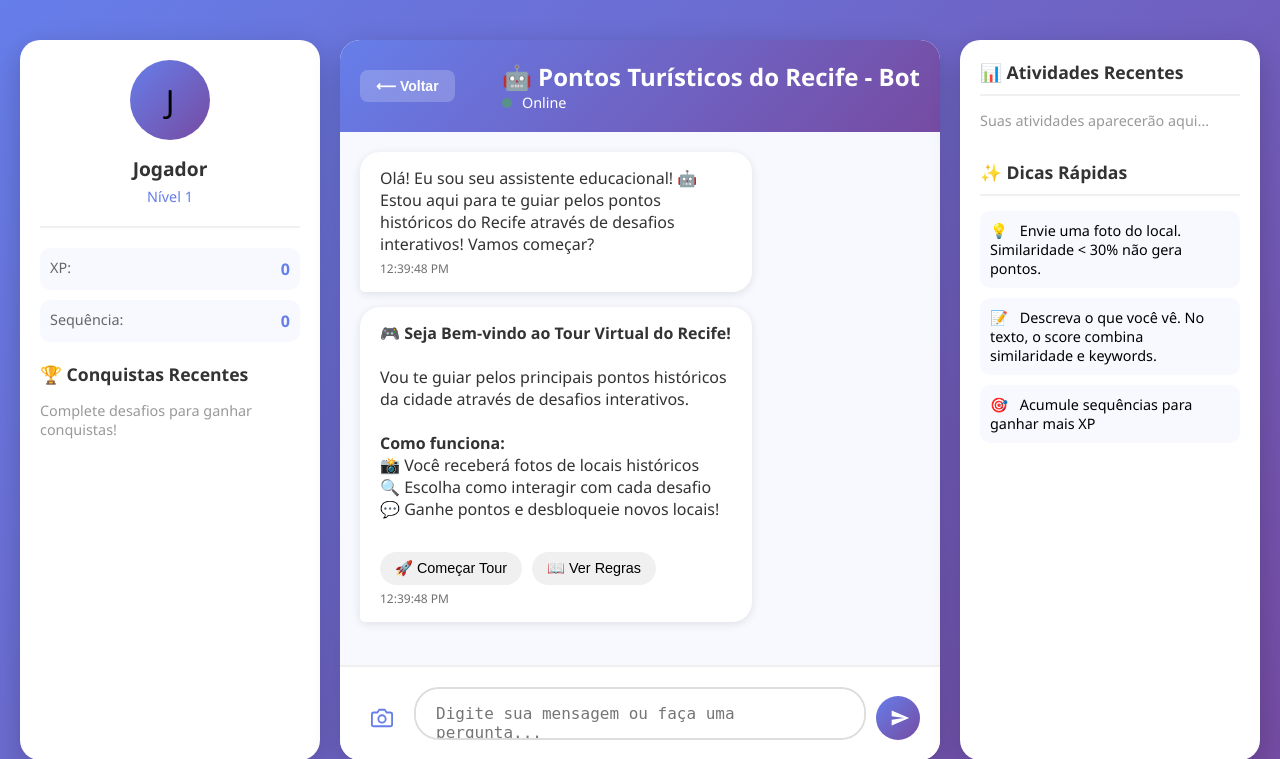
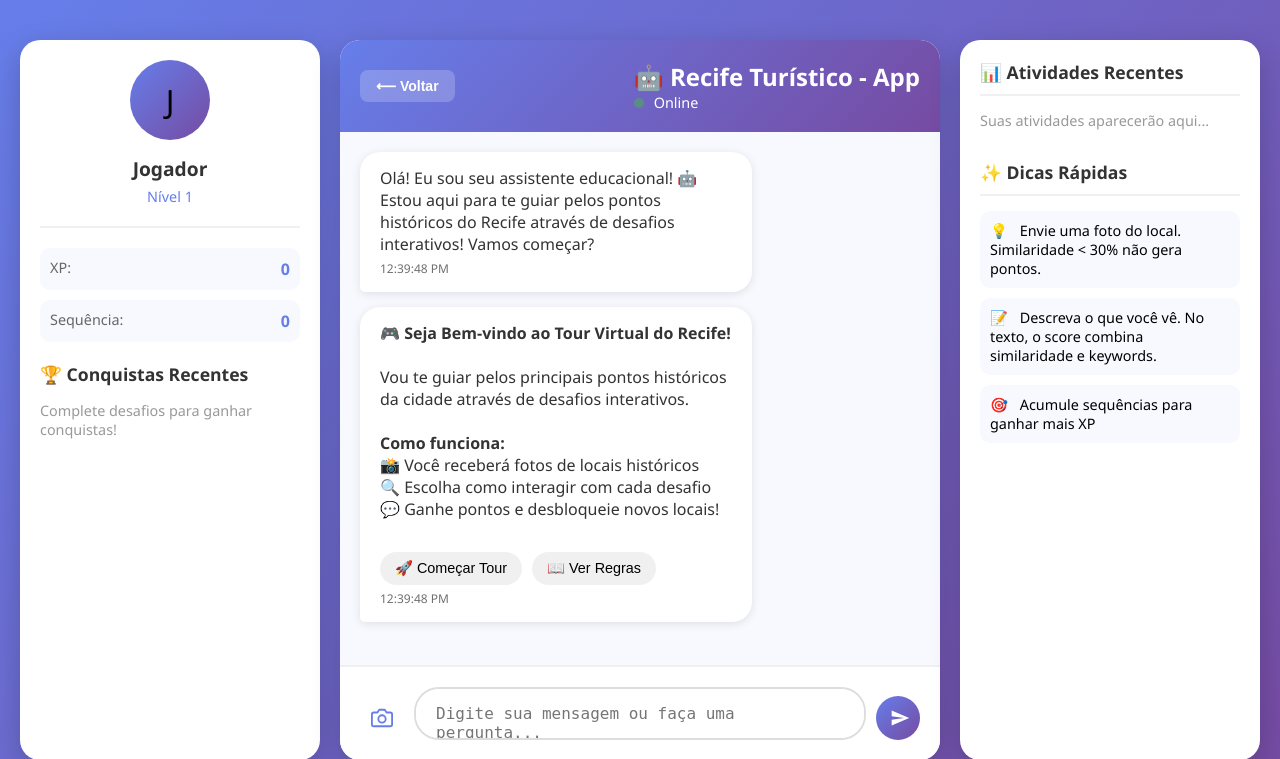
Before and after one commit to romullobastos/pontosTuristicosRecife, a Flask app: page /chatbot in a window 1280 px wide. Shown: the top 759 px of the page. Run offline with Flask 3, Linux system fonts and the light colour scheme; the visitor is signed in with stand-in values (Sample User, id 1); data that the repository does not hold is empty.

Commit message:
refactor: renomeia app para Recife Turístico - App

```diff
--- a/data/users.json
+++ b/data/users.json
@@ -1,7 +1,7 @@
 {
   "admin": {
     "email": "email@email.com",
-    "password_hash": "scrypt:32768:8:1$BjxcUVcj95SiuBmV$501e4ec6175e40950c1b2707be0488392b5743b536ee24a2e279e520d8fc3cb1a5bade64b8678a5301ecd98764dafbd2472a19f4a715f0b8766426715443c207",
+    "password_hash": "scrypt:32768:8:1$rLIaxNYHhRznZrIl$401b09657af3fb0f83c68611fba4c8bf805e18df2ee81b87369467826b70f177f0ec6ae7982712c98d561681742f071a188f030c775de210ca23ed2b6b71c9a3",
     "is_admin": true,
     "player_id": "f1cc77d4-c6a7-481f-b5ae-c651d43afb08",
     "created_at": "2025-10-31T19:24:57.642487",
--- a/templates/chatbot.html
+++ b/templates/chatbot.html
@@ -6,7 +6,7 @@
     <meta name="apple-mobile-web-app-capable" content="yes">
     <meta name="mobile-web-app-capable" content="yes">
     <link rel="icon" type="image/svg+xml" href="/static/favicon.svg">
-    <title>🤖 Chatbot Educacional - Recife Histórico</title>
+    <title>🤖 Recife Turístico - App</title>
     <style>
         * {
             margin: 0;
@@ -938,7 +938,7 @@
                     <span class="back-text">⟵ Voltar</span>
                 </button>
                 <div>
-                    <h2>🤖 Pontos Turísticos do Recife - Bot</h2>
+                    <h2>🤖 Recife Turístico - App</h2>
                     <div class="chat-status">
                         <span class="status-dot"></span>
                         <span>Online</span>
--- a/templates/index.html
+++ b/templates/index.html
@@ -5,7 +5,7 @@
     <meta name="viewport" content="width=device-width, initial-scale=1.0, maximum-scale=1.0, user-scalable=no">
     <meta name="apple-mobile-web-app-capable" content="yes">
     <link rel="icon" type="image/svg+xml" href="/static/favicon.svg">
-    <title>Pontos Turisticos Recife</title>
+    <title>Recife Turístico - App</title>
     <style>
         * {
             margin: 0;
@@ -673,7 +673,7 @@
     <div class="container">
         <button class="back-index" id="backIndexBtn" onclick="backToHome()" style="display:none;">⟵ Voltar</button>
         <div class="header">
-            <h1>Pontos Turísticos Recife</h1>
+            <h1>Recife Turístico - App</h1>
             <p>Explore os pontos históricos do Recife e desenvolva suas habilidades!</p>
             <div class="actions" id="headerActions">
                 <button id="resetRankingBtn" class="reset-btn" onclick="resetRanking()">Resetar Ranking</button>
--- a/templates/login.html
+++ b/templates/login.html
@@ -4,7 +4,7 @@
   <meta charset="UTF-8" />
   <meta name="viewport" content="width=device-width, initial-scale=1.0" />
   <link rel="icon" type="image/svg+xml" href="/static/favicon.svg">
-  <title>Entrar • Pontos Turísticos Recife</title>
+  <title>Entrar • Recife Turístico</title>
   <style>
     * { box-sizing: border-box; margin: 0; padding: 0; }
     body {
--- a/templates/register.html
+++ b/templates/register.html
@@ -4,7 +4,7 @@
   <meta charset="UTF-8" />
   <meta name="viewport" content="width=device-width, initial-scale=1.0" />
   <link rel="icon" type="image/svg+xml" href="/static/favicon.svg">
-  <title>Cadastrar • Pontos Turísticos Recife</title>
+  <title>Cadastrar • Recife Turístico</title>
   <style>
     * { box-sizing: border-box; margin: 0; padding: 0; }
     body {
--- a/templates/reset.html
+++ b/templates/reset.html
@@ -4,7 +4,7 @@
   <meta charset="UTF-8" />
   <meta name="viewport" content="width=device-width, initial-scale=1.0" />
   <link rel="icon" type="image/svg+xml" href="/static/favicon.svg">
-  <title>Recuperar Senha • Pontos Turísticos Recife</title>
+  <title>Recuperar Senha • Recife Turístico</title>
   <style>
     * { box-sizing: border-box; margin: 0; padding: 0; }
     body {
```
